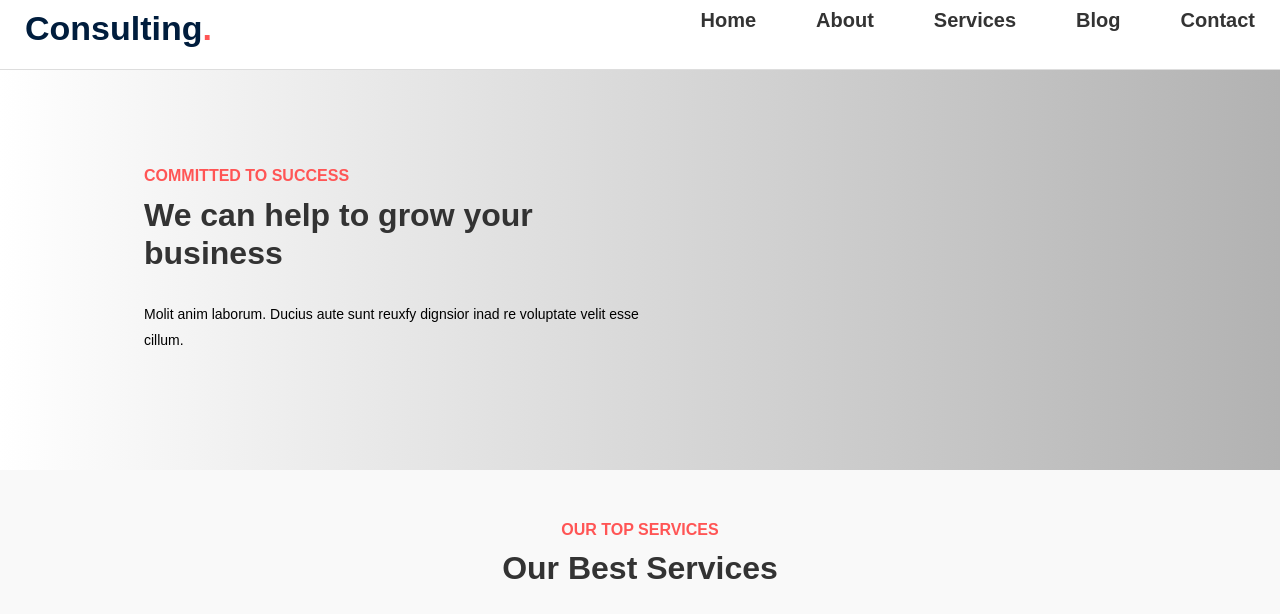
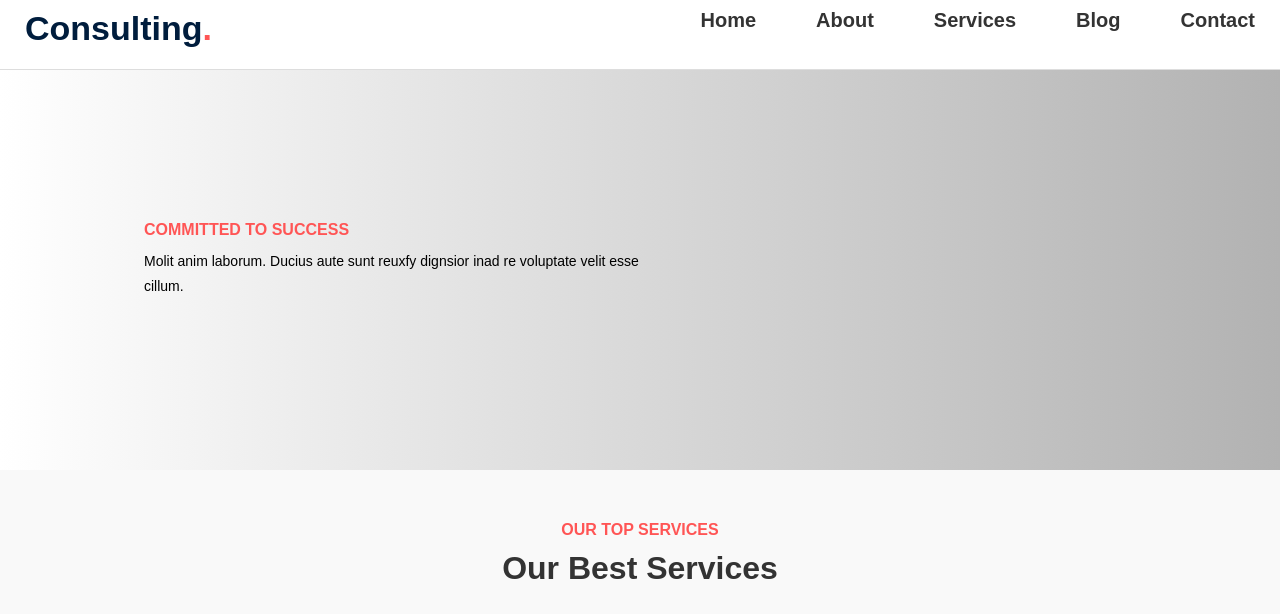
Before and after one commit to vv0loshyn/iit_labs, a plain HTML site: page index.html in a window 1280 px wide. Shown: the part 73-687 px from the top of the page. Drawn offline with nearby package versions, Linux system fonts and the light colour scheme.

Commit message:
Update index.html

```diff
--- a/index.html
+++ b/index.html
@@ -52,7 +52,6 @@
 			<div class="hero-content">
 				<div class="text-content">
 					<h4 class="sub-title">COMMITTED TO SUCCESS</h4>
-					<h1 class="main-title">We can help to grow your business</h1>
 					<p class="description" style="color: black">
 						Molit anim laborum. Ducius aute sunt reuxfy dignsior inad re voluptate velit esse cillum.
 					</p>
```
